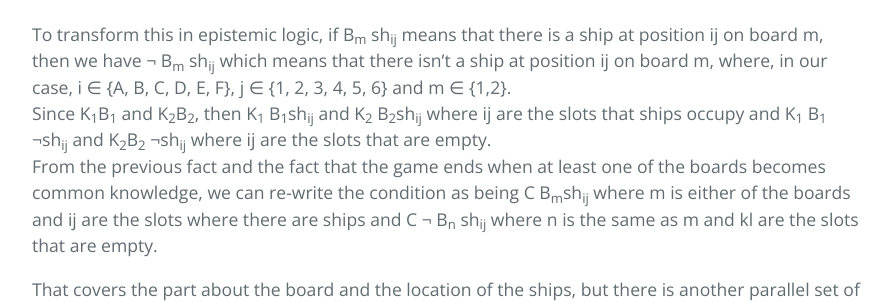
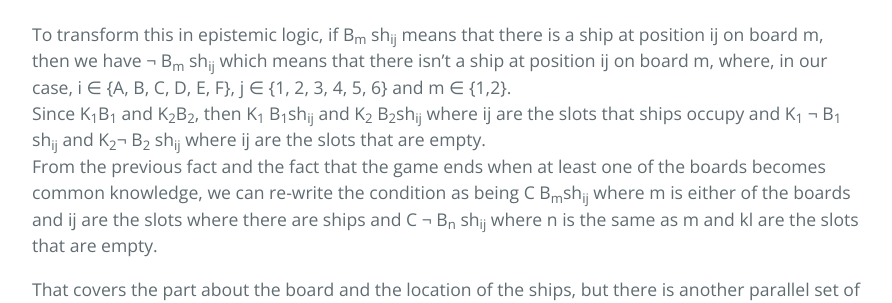
Before and after one commit to kaeru4343/LAMAS_2020Project, a Jekyll site: the page built from index.md, in a window 1280 px wide and 900 px high, scrolled down 1925 px. Shown: the part 159-462 px from the top of the window, without its empty margins (192-1084 px from the left). Built offline with Jekyll 4.4.1, drawn with Linux system fonts in a browser that asks for light colours.

Commit message:
Typo fix

```diff
--- a/index.md
+++ b/index.md
@@ -42,7 +42,7 @@ Thus, the game ends when C B<sub>1</sub> and/or C B<sub>2</sub>, which roughly t
 A board becomes common knowledge when the status of all of the slots on it are common knowledge. The status of the slots is that there either is a ship on the slot or there is no ship on the slot.
 
 To transform this in epistemic logic, if B<sub>m</sub> sh<sub>ij</sub> means that there is a ship at position ij on board m, then we have &not; B<sub>m</sub> sh<sub>ij</sub> which means that there isn't a ship at position ij on board m, where, in our case, i &isin; {A, B, C, D, E, F}, j &isin; {1, 2, 3, 4, 5, 6} and m &isin; {1,2}.<br />
-Since K<sub>1</sub>B<sub>1</sub> and K<sub>2</sub>B<sub>2</sub>, then K<sub>1</sub> B<sub>1</sub>sh<sub>ij</sub> and K<sub>2</sub> B<sub>2</sub>sh<sub>ij</sub> where ij are the slots that ships occupy and K<sub>1</sub> B<sub>1</sub> &not;sh<sub>ij</sub> and K<sub>2</sub>B<sub>2</sub> &not;sh<sub>ij</sub> where ij are the slots that are empty.<br />
+Since K<sub>1</sub>B<sub>1</sub> and K<sub>2</sub>B<sub>2</sub>, then K<sub>1</sub> B<sub>1</sub>sh<sub>ij</sub> and K<sub>2</sub> B<sub>2</sub>sh<sub>ij</sub> where ij are the slots that ships occupy and K<sub>1</sub> &not; B<sub>1</sub> sh<sub>ij</sub> and K<sub>2</sub>&not; B<sub>2</sub> sh<sub>ij</sub> where ij are the slots that are empty.<br />
 From the previous fact and the fact that the game ends when at least one of the boards becomes common knowledge, we can re-write the condition as being C B<sub>m</sub>sh<sub>ij</sub> where m is either of the boards and ij are the slots where there are ships and C &not; B<sub>n</sub> sh<sub>ij</sub> where n is the same as m and kl are the slots that are empty.<br />
 
 That covers the part about the board and the location of the ships, but there is another parallel set of knowledge that needs to be taken into account and that is knowledge about the ships themselves.<br />
```
